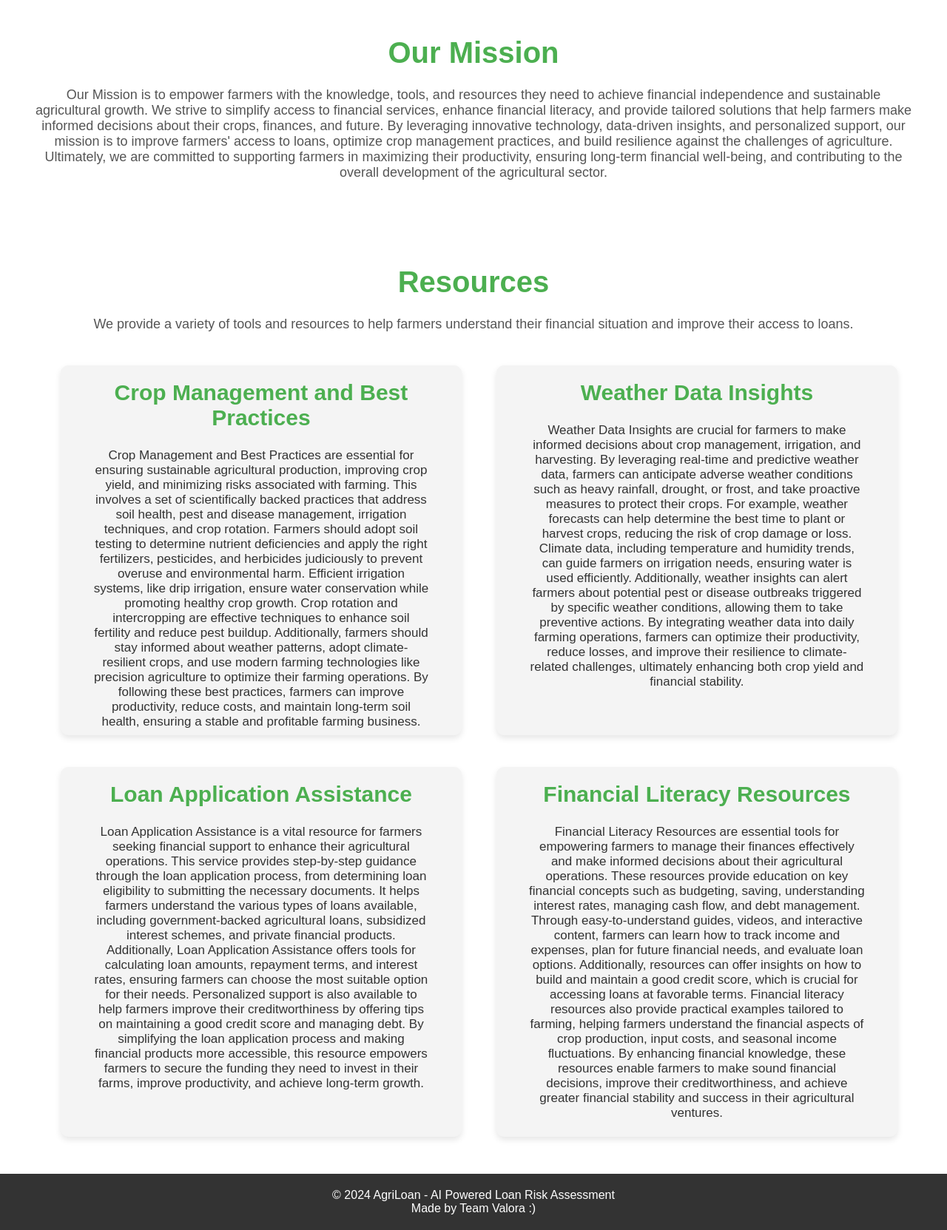
After one commit to YashikaGupta09/AgriLoan, a Django app: template myproject/loanassessment/templates/loanassessment/index.html in a window 1280 px wide. The commit adds this page. Shown: the part 532-2195 px from the top of the page at 74% size. Run offline with Django 5.2, Linux system fonts and the light colour scheme; the template is opened without the code that fills it, so the values that code supplies are empty.

Commit message:
All over css.

```diff
--- a/myproject/AgriLoan/urls.py
+++ b/myproject/AgriLoan/urls.py
@@ -1,12 +1,12 @@
-from django.contrib import admin
-from django.urls import path, include
-from django.shortcuts import redirect
+# from django.contrib import admin
+# from django.urls import path, include
+# from django.shortcuts import redirect
 
-urlpatterns = [
-    path('admin/', admin.site.urls),
-    path('loan/', include('loanassessment.urls')),  # Include the loan assessment app URLs
-    path('', lambda request: redirect('/loan/')),  # Redirect the root URL to /loan/
-]
+# urlpatterns = [
+#     path('admin/', admin.site.urls),
+#     path('loan/', include('loanassessment.urls')),  # Include the loan assessment app URLs
+#     path('', lambda request: redirect('/loan/')),  # Redirect the root URL to /loan/
+# ]
 
 from django.contrib import admin
 from django.urls import path, include
@@ -15,5 +15,10 @@ from django.shortcuts import redirect
 urlpatterns = [
     path('admin/', admin.site.urls),
     path('loan/', include('loanassessment.urls')),  # Correctly include the loanassessment URLs
-    path('', lambda request: redirect('/loan/')),  # Redirect the root URL to /loan/
+    path('', include('loanassessment.urls')),
+    path('admin/', admin.site.urls),
+    path('loan/', include('loanassessment.urls')),  # Correctly include the loanassessment URLs
+    path('', include('loanassessment.urls')),
+
+   # path('', lambda request: redirect('/loan/')),  # Redirect the root URL to /loan/
 ]
--- /dev/null
+++ b/myproject/loanassessment/static/css/styles.css
@@ -0,0 +1,118 @@
+/* Reset some default styles */
+* {
+    margin: 0;
+    padding: 0;
+    box-sizing: border-box;
+}
+
+body {
+    font-family: Arial, sans-serif;
+    background-color: #f9f9f9;
+}
+
+/* Navigation bar */
+nav {
+    background-color: #4CAF50;
+    padding: 10px;
+    display: flex;
+    justify-content: space-between;
+    align-items: center;
+    box-shadow: 0 4px 8px rgba(0, 0, 0, 0.1);
+}
+
+nav .logo {
+    font-size: 1.5rem;
+    color: white;
+    font-weight: bold;
+    letter-spacing: 1px;
+}
+
+nav ul {
+    list-style: none;
+    padding: 0;
+    margin: 0;
+    display: flex;
+    gap: 20px;
+}
+
+nav ul li {
+    display: inline;
+}
+
+nav ul li a {
+    color: white;
+    text-decoration: none;
+    font-size: 1rem;
+    padding: 8px 12px;
+    border-radius: 4px;
+    transition: background-color 0.3s;
+}
+
+nav ul li a:hover {
+    background-color: #45a049;
+}
+
+/* Hero section */
+.hero {
+    background: url('https://via.placeholder.com/1200x400') no-repeat center center/cover;
+    color: white;
+    padding: 60px 20px;
+    text-align: center;
+}
+
+.hero h1 {
+    font-size: 3rem;
+    margin-bottom: 20px;
+}
+
+.hero p {
+    font-size: 1.2rem;
+    margin-bottom: 30px;
+}
+
+.btn-primary {
+    padding: 12px 25px;
+    font-size: 1.1rem;
+    background-color: #4CAF50;
+    color: white;
+    border: none;
+    border-radius: 4px;
+    text-decoration: none;
+    transition: background-color 0.3s ease;
+}
+
+.btn-primary:hover {
+    background-color: #45a049;
+}
+
+/* Footer */
+footer {
+    background-color: #333;
+    color: white;
+    text-align: center;
+    padding: 20px;
+    position: relative;
+    bottom: 0;
+    width: 100%;
+}
+
+footer a {
+    color: #4CAF50;
+    text-decoration: none;
+}
+
+/* Content section */
+.content {
+    padding: 50px 20px;
+    text-align: center;
+}
+
+.content h2 {
+    font-size: 2rem;
+    color: #4CAF50;
+}
+
+.content p {
+    font-size: 1.2rem;
+    color: #555;
+}
--- /dev/null
+++ b/myproject/loanassessment/templates/loanassessment/index.html
@@ -0,0 +1,239 @@
+{% load static %}
+<!DOCTYPE html>
+<html lang="en">
+<head>
+    <meta charset="UTF-8">
+    <meta name="viewport" content="width=device-width, initial-scale=1.0">
+    <title>AgriLoan - AI Powered Loan Risk Assessment</title>
+    <!-- Link to the external CSS file -->
+    <link rel="stylesheet" href="{% static 'styles.css' %}">
+    <style>
+        /* Reset some default styles */
+        * {
+            margin: 0;
+            padding: 0;
+            box-sizing: border-box;
+        }
+
+        body {
+            font-family: Arial, sans-serif;
+            background-color: #ffffff;
+            padding-top: 50px;
+        }
+
+        /* Navigation bar */
+        nav {
+            background-color: #4CAF50;
+            padding: 10px;
+            display: flex;
+            justify-content: space-between;
+            align-items: center;
+            box-shadow: 0 4px 8px rgba(0, 0, 0, 0.1);
+            position: fixed;  /* Makes the nav fixed at the top */
+            top: 7px;           /* Positions the nav at the very top */
+            left: 0;          /* Aligns it to the left of the page */
+            width: 100%;      /* Ensures the nav stretches across the full width */
+            z-index: 1000;
+        }
+
+        nav .logo img {
+            width: 50px;
+            height: 50px;
+            margin-left: 78px;
+        }
+
+        nav ul {
+            list-style: none;
+            padding: 0;
+            margin: 0;
+            display: flex;
+            gap: 32px;
+            justify-content: left;
+            flex-grow: 1;
+            margin-left: 53px;
+        }
+
+        nav ul li {
+            display: inline;
+        }
+
+        nav ul li a {
+            color: white;
+            text-decoration: none;
+            font-size: 1rem;
+            padding: 8px 12px;
+            border-radius: 4px;
+            transition: background-color 0.3s;
+        }
+
+        nav ul li a:hover {
+            background-color: #45a049;
+            font-weight: bold; /* Make the text bold on hover */
+            text-decoration: underline; /* Underline the text on hover */
+        }
+
+        /* Hero section */
+        .hero {
+            background: url('https://png.pngtree.com/thumb_back/fh260/background/20210302/pngtree-crop-green-rice-light-effect-wallpaper-image_571433.jpg') no-repeat center center/cover;
+            color: white;
+            padding: 156px 20px;
+            text-align: center;
+        }
+
+        .hero h1 {
+            font-size: 4rem;
+            margin-bottom: 20px;
+        }
+
+        .hero p {
+            font-size: 1.3rem;
+            margin-bottom: 30px;
+            font-weight: bold;
+        }
+
+        .btn-primary {
+            padding: 12px 25px;
+            font-size: 1.1rem;
+            background-color: #4CAF50;
+            color: white;
+            border: none;
+            border-radius: 18px;
+            text-decoration: none;
+            transition: background-color 0.3s ease;
+        }
+
+        .btn-primary:hover {
+            background-color: #45a049;
+        }
+
+        /* Footer */
+        footer {
+            background-color: #333;
+            color: white;
+            text-align: center;
+            padding: 20px;
+            position: relative;
+            bottom: 0;
+            width: 100%;
+        }
+
+        footer a {
+            color: #4CAF50;
+            text-decoration: none;
+        }
+
+        /* Content section */
+        .content {
+            padding: 50px 20px;
+            text-align: center;
+        }
+
+        .content h2 {
+            font-size: 2.5rem;
+            color: #4CAF50;
+        }
+
+        .content p {
+            font-size: 18px;
+            color: #555;
+            margin-top: 12px;
+            padding: 12px 24px 15px 24px;
+        }
+
+        /* Resources Section */
+        .cards-container {
+            display: grid;
+            grid-template-columns: repeat(2, 1fr); /* 2 cards in each row */
+            gap: 43px 0;
+            margin-top: 30px;
+            margin-left: 62px;
+        }
+
+        .card {
+            background-color: #f4f4f4;
+            border-radius: 10px;
+            padding: 20px;
+            box-shadow: 0 4px 8px rgba(0, 0, 0, 0.1);
+            transition: transform 0.3s ease, box-shadow 0.3s ease;
+            width: 92%;  /* This ensures the card fills the width of its grid cell */
+            height: 500px;
+        }
+
+        .card:hover {
+            transform: translateY(-10px);
+            box-shadow: 0 8px 16px rgba(0, 0, 0, 0.2);
+        }
+
+        .card h3 {
+            font-size: 30px;
+            color: #4CAF50;
+            margin-bottom: 10px;
+        }
+
+        .card p {
+            font-size: 17px;
+            color: #333;
+        }
+    </style>
+</head>
+<body>
+
+    <!-- Navigation Bar -->
+    <nav>
+        <div class="logo">
+            <img src="https://cdn-icons-png.flaticon.com/512/2478/2478393.png" alt="AgriLoan AI Logo" />
+        </div>
+
+        <ul>
+            <li><a href="#home">Home</a></li>
+            <li><a href="#mission">Mission</a></li>
+            <li><a href="#resources">Resources</a></li>
+        </ul>
+    </nav>
+
+    <!-- Hero Section -->
+    <div class="hero">
+        <h1>Welcome to AgriLoan</h1>
+        <p>AI-powered Loan Risk Assessment for Small-Scale Farmers</p>
+        <a href="loan_form.html" class="btn-primary">Start Your Loan Eligibility Check</a>
+    </div>
+
+    <!-- Mission Section -->
+    <div id="mission" class="content">
+        <h2>Our Mission</h2>
+        <p>Our Mission is to empower farmers with the knowledge, tools, and resources they need to achieve financial independence and sustainable agricultural growth. We strive to simplify access to financial services, enhance financial literacy, and provide tailored solutions that help farmers make informed decisions about their crops, finances, and future. By leveraging innovative technology, data-driven insights, and personalized support, our mission is to improve farmers' access to loans, optimize crop management practices, and build resilience against the challenges of agriculture. Ultimately, we are committed to supporting farmers in maximizing their productivity, ensuring long-term financial well-being, and contributing to the overall development of the agricultural sector.</div>
+
+    <!-- Resources Section -->
+    <div id="resources" class="content">
+        <h2>Resources</h2>
+        <p>We provide a variety of tools and resources to help farmers understand their financial situation and improve their access to loans.</p>
+
+        <div class="cards-container">
+            <div class="card">
+                <h3>Crop Management and Best Practices</h3>
+                <p>Crop Management and Best Practices are essential for ensuring sustainable agricultural production, improving crop yield, and minimizing risks associated with farming. This involves a set of scientifically backed practices that address soil health, pest and disease management, irrigation techniques, and crop rotation. Farmers should adopt soil testing to determine nutrient deficiencies and apply the right fertilizers, pesticides, and herbicides judiciously to prevent overuse and environmental harm. Efficient irrigation systems, like drip irrigation, ensure water conservation while promoting healthy crop growth. Crop rotation and intercropping are effective techniques to enhance soil fertility and reduce pest buildup. Additionally, farmers should stay informed about weather patterns, adopt climate-resilient crops, and use modern farming technologies like precision agriculture to optimize their farming operations. By following these best practices, farmers can improve productivity, reduce costs, and maintain long-term soil health, ensuring a stable and profitable farming business.</p>
+            </div>
+
+            <div class="card">
+                <h3>Weather Data Insights</h3>
+                <p>Weather Data Insights are crucial for farmers to make informed decisions about crop management, irrigation, and harvesting. By leveraging real-time and predictive weather data, farmers can anticipate adverse weather conditions such as heavy rainfall, drought, or frost, and take proactive measures to protect their crops. For example, weather forecasts can help determine the best time to plant or harvest crops, reducing the risk of crop damage or loss. Climate data, including temperature and humidity trends, can guide farmers on irrigation needs, ensuring water is used efficiently. Additionally, weather insights can alert farmers about potential pest or disease outbreaks triggered by specific weather conditions, allowing them to take preventive actions. By integrating weather data into daily farming operations, farmers can optimize their productivity, reduce losses, and improve their resilience to climate-related challenges, ultimately enhancing both crop yield and financial stability.</div>
+
+            <div class="card">
+                <h3>Loan Application Assistance</h3>
+                <p>Loan Application Assistance is a vital resource for farmers seeking financial support to enhance their agricultural operations. This service provides step-by-step guidance through the loan application process, from determining loan eligibility to submitting the necessary documents. It helps farmers understand the various types of loans available, including government-backed agricultural loans, subsidized interest schemes, and private financial products. Additionally, Loan Application Assistance offers tools for calculating loan amounts, repayment terms, and interest rates, ensuring farmers can choose the most suitable option for their needs. Personalized support is also available to help farmers improve their creditworthiness by offering tips on maintaining a good credit score and managing debt. By simplifying the loan application process and making financial products more accessible, this resource empowers farmers to secure the funding they need to invest in their farms, improve productivity, and achieve long-term growth.</div>
+
+            <div class="card">
+                <h3>Financial Literacy Resources</h3>
+                <p>Financial Literacy Resources are essential tools for empowering farmers to manage their finances effectively and make informed decisions about their agricultural operations. These resources provide education on key financial concepts such as budgeting, saving, understanding interest rates, managing cash flow, and debt management. Through easy-to-understand guides, videos, and interactive content, farmers can learn how to track income and expenses, plan for future financial needs, and evaluate loan options. Additionally, resources can offer insights on how to build and maintain a good credit score, which is crucial for accessing loans at favorable terms. Financial literacy resources also provide practical examples tailored to farming, helping farmers understand the financial aspects of crop production, input costs, and seasonal income fluctuations. By enhancing financial knowledge, these resources enable farmers to make sound financial decisions, improve their creditworthiness, and achieve greater financial stability and success in their agricultural ventures.
+                </div>
+        </div>
+    </div>
+
+    <!-- Footer -->
+    <footer>
+        <p>&copy; 2024 AgriLoan - AI Powered Loan Risk Assessment</p>
+        <p>Made by Team Valora :)</p>
+    </footer>
+
+</body>
+</html>
--- a/myproject/loanassessment/urls.py
+++ b/myproject/loanassessment/urls.py
@@ -2,5 +2,16 @@ from django.urls import path
 from . import views
 
 urlpatterns = [
-    path('', views.train_and_predict_model, name='loan_eligibility'),  # Ensure that this matches the root of the loanassessment app
+    # path('', views.train_and_predict_model, name='loan_eligibility'),  # Ensure that this matches the root of the loanassessment app
+    # path('', views.index, name='index'),  # This maps the root URL to the index view
+    # path('loan_form/', views.train_and_predict_model, name='loan_form'),  # Add the loan_form path
+    # path('', views.index, name='index'),  # This should route to the index page
+    # path('loan_form/', views.train_and_predict_model, name='loan_form'),  # This should route to the loan form page
+
+    path('', views.index, name='index'),  # This should route to the index page
+    path('loan_form/', views.train_and_predict_model, name='loan_form'),
+
+    # path('', views.train_and_predict_model, name='loan_eligibility'),  # This is root URL
+    # path('', views.index, name='index'),  # This is also root, causing conflict
+    # path('loan_form/', views.train_and_predict_model, name='loan_form'),
 ]
```
Also changed, not shown: myproject/AgriLoan/settings.py (+9 -1 lines), myproject/loanassessment/templates/loanassessment/loan_form.html (+135 -20 lines), myproject/loanassessment/views.py (+6 -1 lines).
